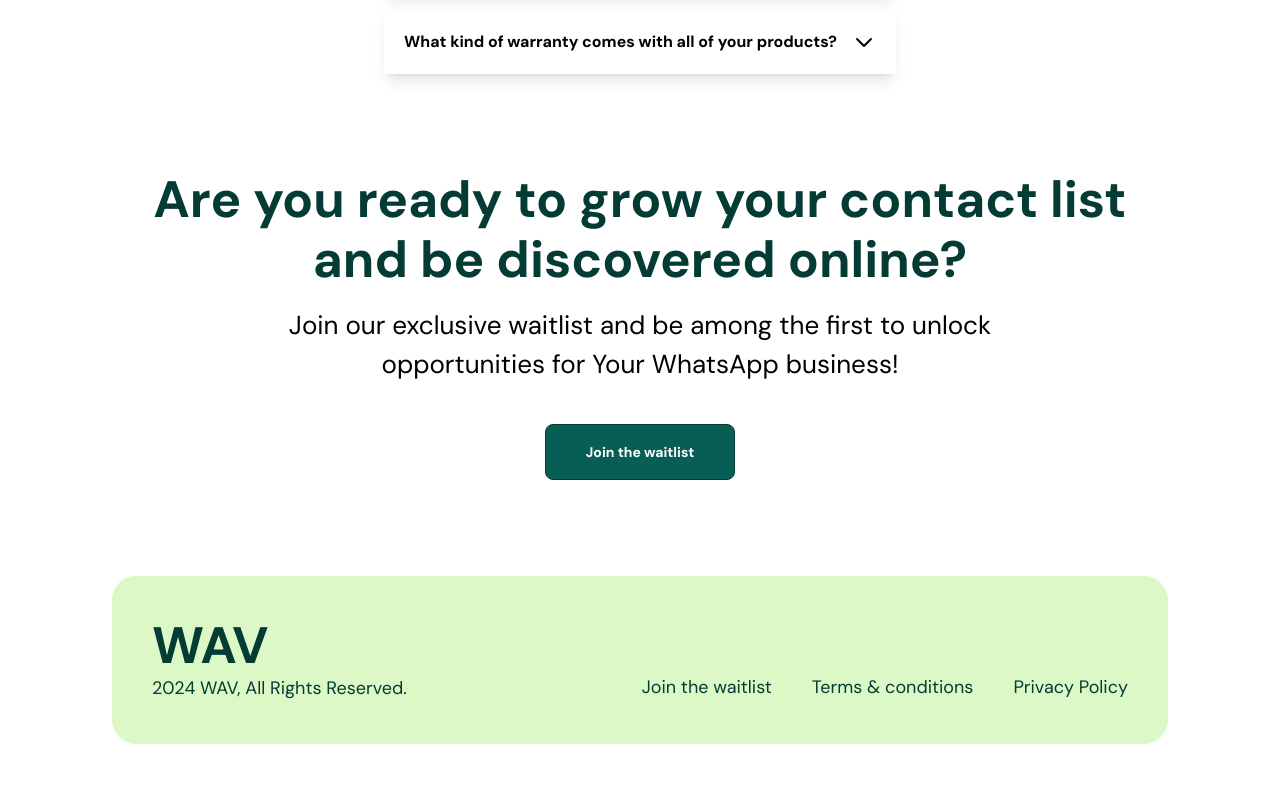
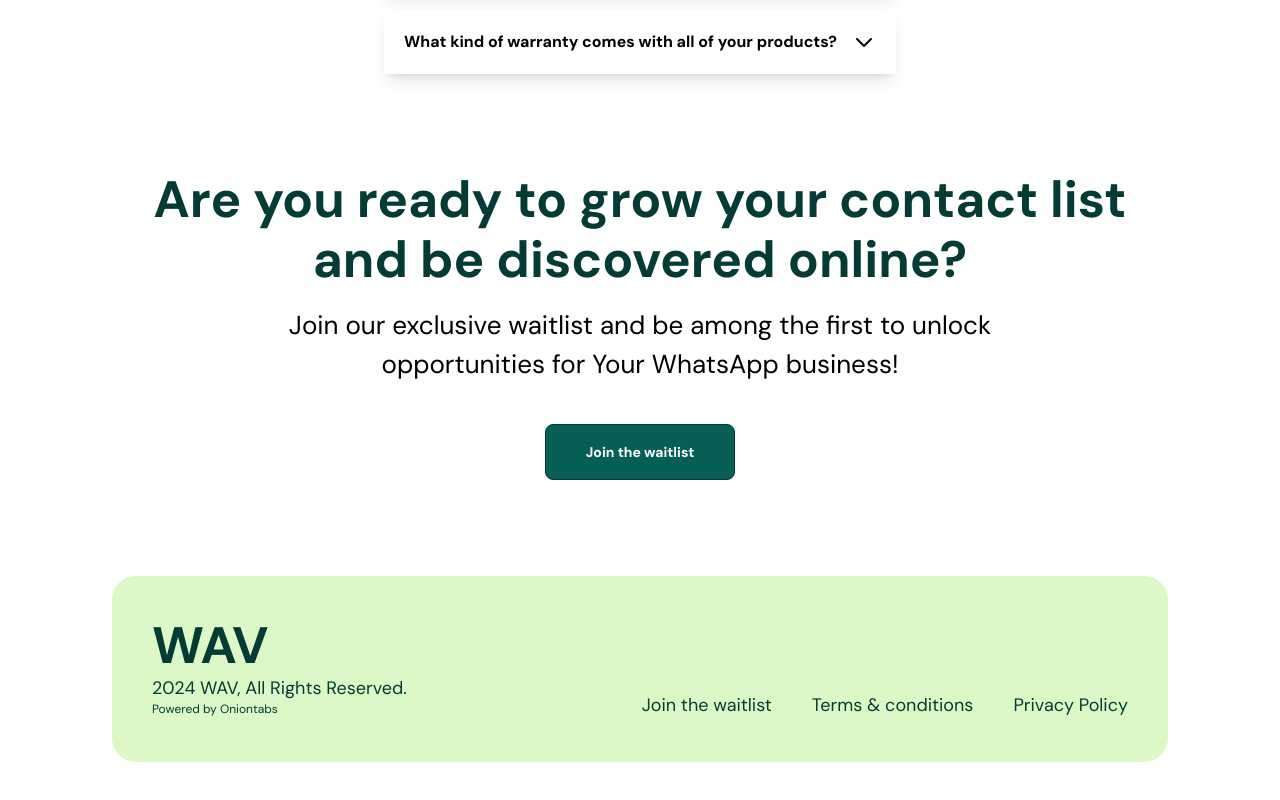
Before and after one commit to NormaWeb/Wav, a React (Vite) app: page / in a window 1280 px wide. Shown: the part 2959-3759 px from the top of the page. Built offline with nearby package versions, Linux system fonts and the light colour scheme.

Commit message:
Update Footer.jsx

```diff
--- a/src/sections/Footer.jsx
+++ b/src/sections/Footer.jsx
@@ -7,6 +7,7 @@ function Footer() {
         <div className="mb-14 lg:mb-0">
           <a href="#" className="font-semibold text-5xl font-semibold text-primary">WAV</a>
           <div className="text-primary text-sm"> 2024 WAV, All Rights Reserved.</div>
+          <div className="text-primary text-[12px]">Powered by <a href="http://oniontabs.com" target="_blank" rel="noopener noreferrer">Oniontabs</a></div>
         </div>
 
         <ul className="flex flex-col lg:flex-row gap-10 text-primary mb-4 lg:mb-0 ">
```
